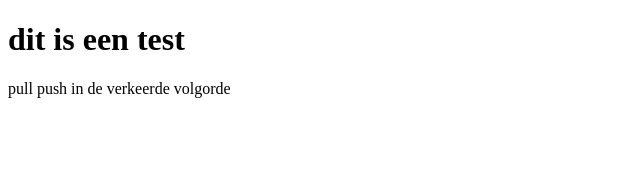
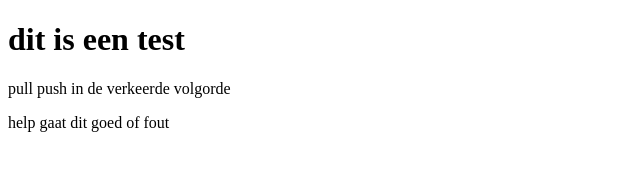
Before and after one commit to KokoDoko/testcle, a plain HTML site: page index.html in a window 1280 px wide. Shown: the whole page, without its empty margins (0-640 px from the left). Drawn offline with Linux system fonts and the light colour scheme.

Commit message:
poging drie

```diff
--- a/index.html
+++ b/index.html
@@ -8,5 +8,6 @@
 <body>
     <h1>dit is een test</h1>
     <p>pull push in de verkeerde volgorde</p>
+    <p>help gaat dit goed of fout</p>
 </body>
 </html>
```
Also changed, not shown: 1 other file.
